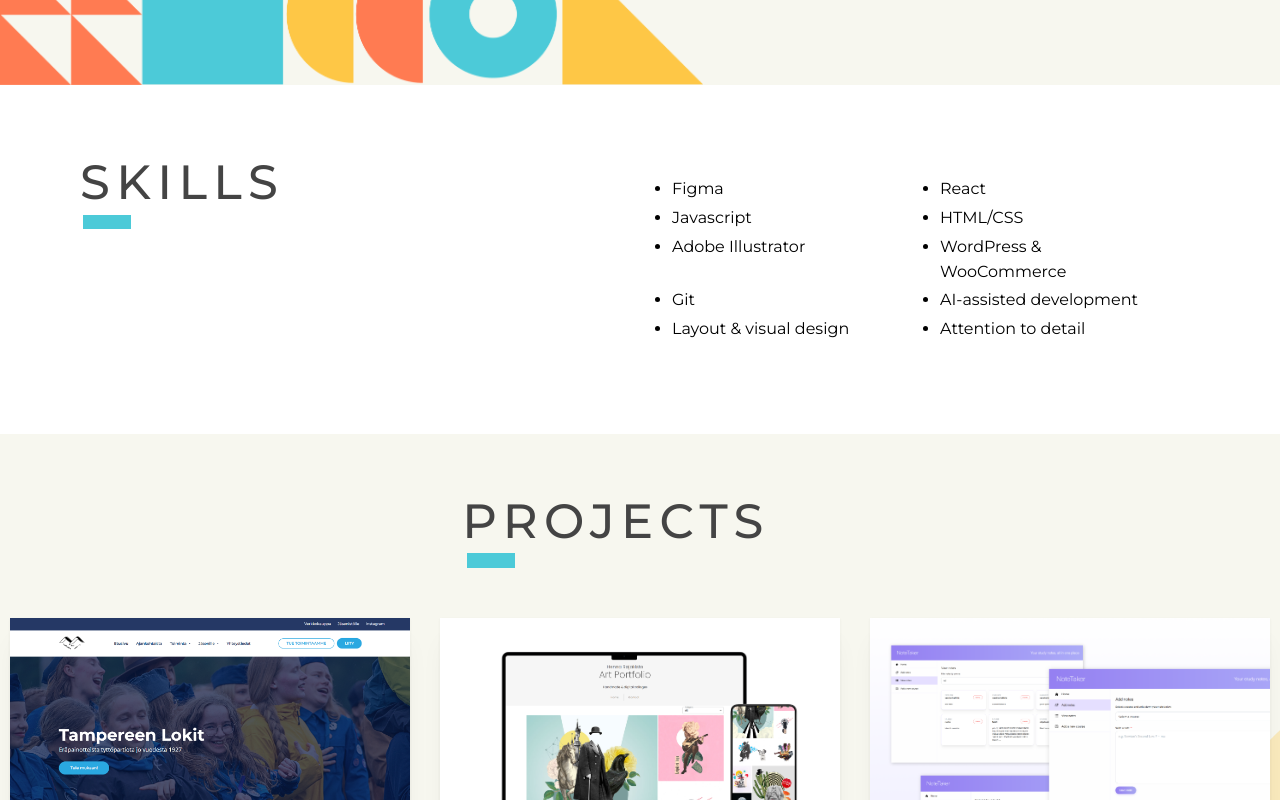
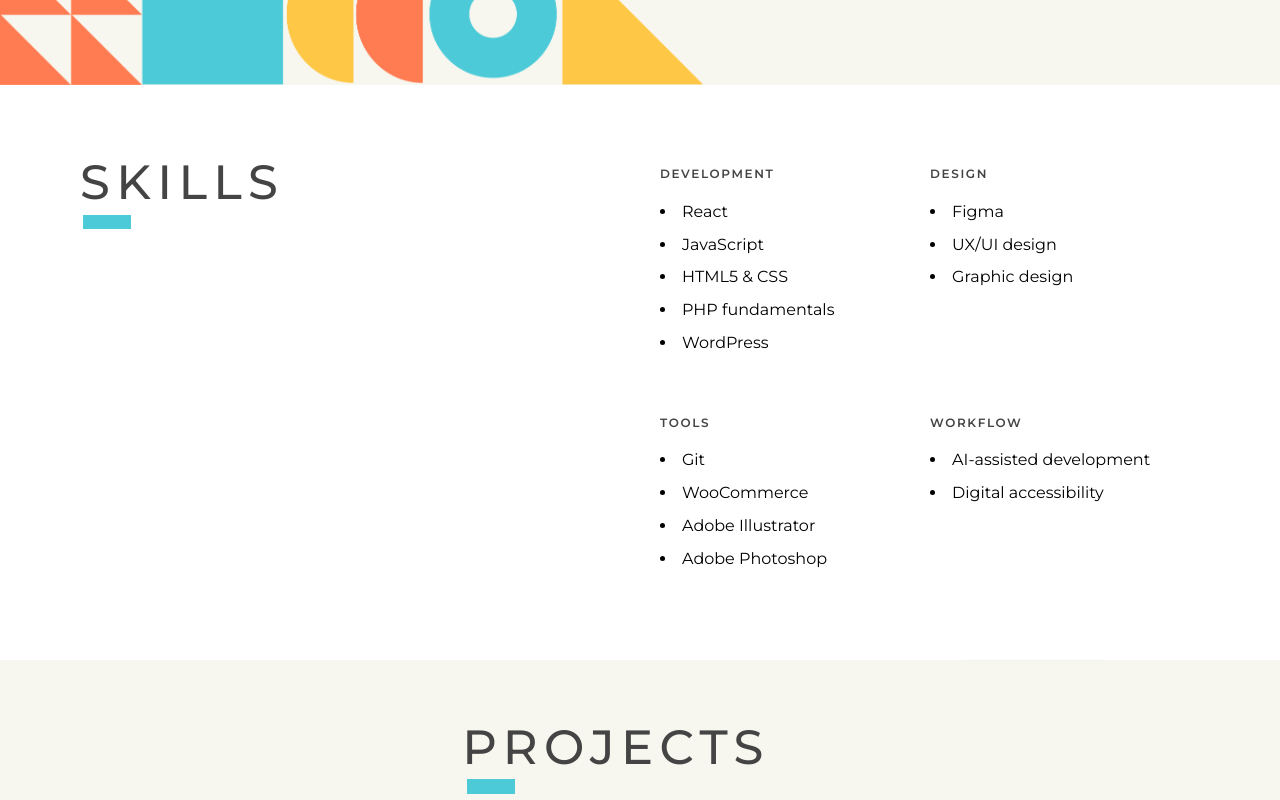
Before and after one commit to hennamarleena/UXUI-portfolio, a React (Vite) app: page / in a window 1280 px wide. Shown: the part 634-1434 px from the top of the page. Built offline with nearby package versions, Linux system fonts and the light colour scheme.

Commit message:
skills osion päivitys ja jaottelu kategorioihin

```diff
--- a/src/components/Skills.jsx
+++ b/src/components/Skills.jsx
@@ -1,42 +1,23 @@
-// import { Paper } from '@mantine/core';
+import { Paper, Badge, SimpleGrid} from '@mantine/core';
 
-// export default function Skills() {
-//   return (
-//     <section id="skills" aria-labelledby="skills-title">
-//       <div className="skills-title">
-//         <h2>Skills</h2>
-//       </div>
-
-//       <div className="skills-content">
-//         <div className="skills-paper">
-//           <Paper shadow="" radius="0" p="xl" style={{ backgroundColor: '#fff', height: '100%' }}>
-//             {/* <h3>Technical skills</h3> */}
-//             <ul className='skills-list'>
-//               <li>Figma</li>
-//               <li>React</li>
-//               <li>Javascript</li>
-//               <li>HTML/CSS</li>
-//               <li>AI-enhanced workflow</li>
-//               <li>Adobe Illustrator</li>
-//               <li>Wordpress & Woocommerce</li>
-//             </ul>
-//           </Paper>
-//         </div>
-// {/*
-//         <div className="skills-paper">
-//           <Paper shadow="md" radius="0" p="xl" style={{ backgroundColor: '#fff', height: '100%' }}>
-//             <h3>Core Strengths</h3>
-//             <ul>
-//
-//             </ul>
-//           </Paper>
-//         </div> */}
-//       </div>
-//     </section>
-//   );
-// }
-
-import { Paper } from '@mantine/core';
+const skillGroups = [
+  {
+    title: 'Development',
+    skills: ['React', 'JavaScript', 'HTML5 & CSS', 'PHP fundamentals', 'WordPress'],
+  },
+  {
+    title: 'Design',
+    skills: ['Figma', 'UX/UI design', 'Graphic design'],
+  },
+  {
+    title: 'Tools',
+    skills: ['Git', 'WooCommerce', 'Adobe Illustrator', 'Adobe Photoshop'],
+  },
+  {
+    title: 'Workflow',
+    skills: ['AI-assisted development', 'Digital accessibility'],
+  },
+];
 
 export default function Skills() {
   return (
@@ -46,24 +27,42 @@
       </div>
 
       <div className="skills-content">
-        <Paper radius="0" p="xl" style={{ backgroundColor: '#fff' }}>
-          <ul className="skills-list" style={{
-            display: 'grid',
-            gridTemplateColumns: '1fr 1fr',
-            gap: '4px 40px',
-          }}>
-            <li>Figma</li>
-            <li>React</li>
-            <li>Javascript</li>
-            <li>HTML/CSS</li>
-            <li>Adobe Illustrator</li>
-            <li>WordPress & WooCommerce</li>
-            <li>Git</li>
-            <li>AI-assisted development</li>
-            <li>Layout & visual design</li>
-            <li>Attention to detail</li>
-          </ul>
-        </Paper>
+      <SimpleGrid
+        cols={{ xs: 1, sm: 2, md: 2, lg: 2}}
+        spacing="xs"
+      >
+          {skillGroups.map((group) => (
+            <Paper
+            key={group.title}
+            radius="md"
+            p="lg"
+            style={{
+              backgroundColor: '#fff',
+              border: '0px solid #eee',
+              height: '100%',
+              display: 'flex',
+              flexDirection: 'column',
+            }}
+          >
+              <h3 style={{
+                fontSize: '12px',
+                fontWeight: 600,
+                letterSpacing: '0.2ch',
+                textTransform: 'uppercase',
+                marginBottom: '6px',
+              }}>
+                {group.title}
+              </h3>
+              <ul style={{ padding: 0, margin: 0, listStyle: '', listStylePosition: 'inside' }}>
+          {group.skills.map((skill) => (
+            <li key={skill} style={{ paddingBottom: '8px' }}>
+              {skill}
+            </li>
+          ))}
+        </ul>
+            </Paper>
+          ))}
+        </SimpleGrid>
       </div>
     </section>
   );
```
